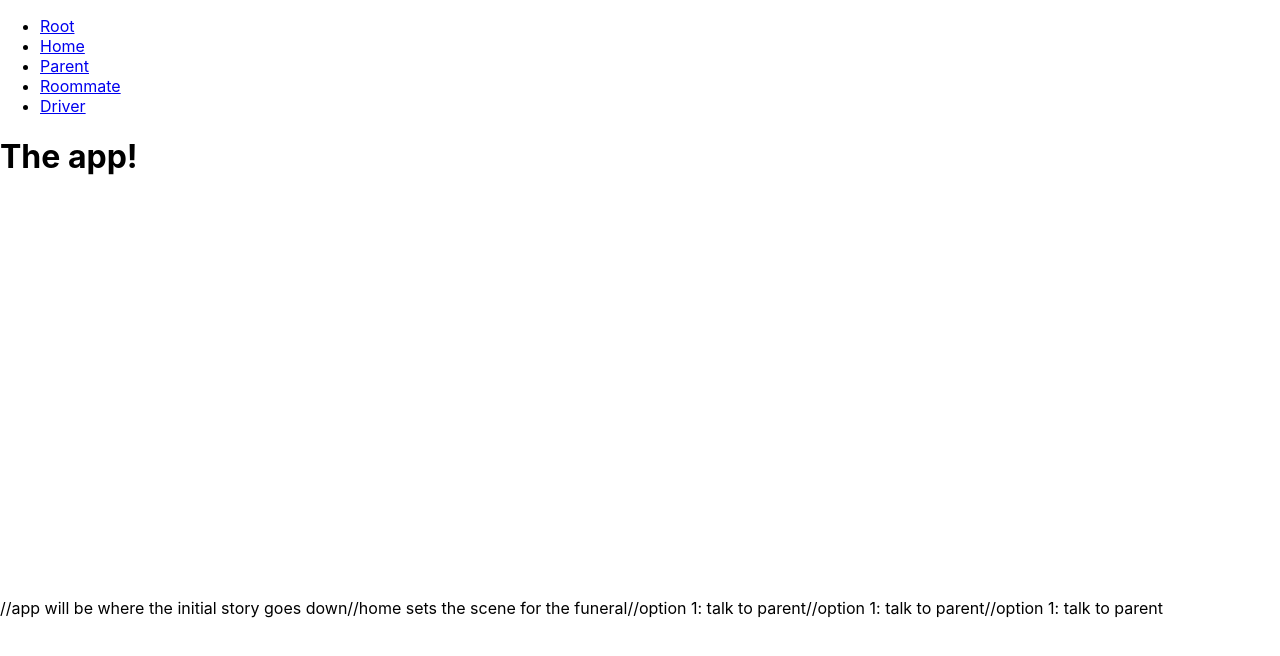
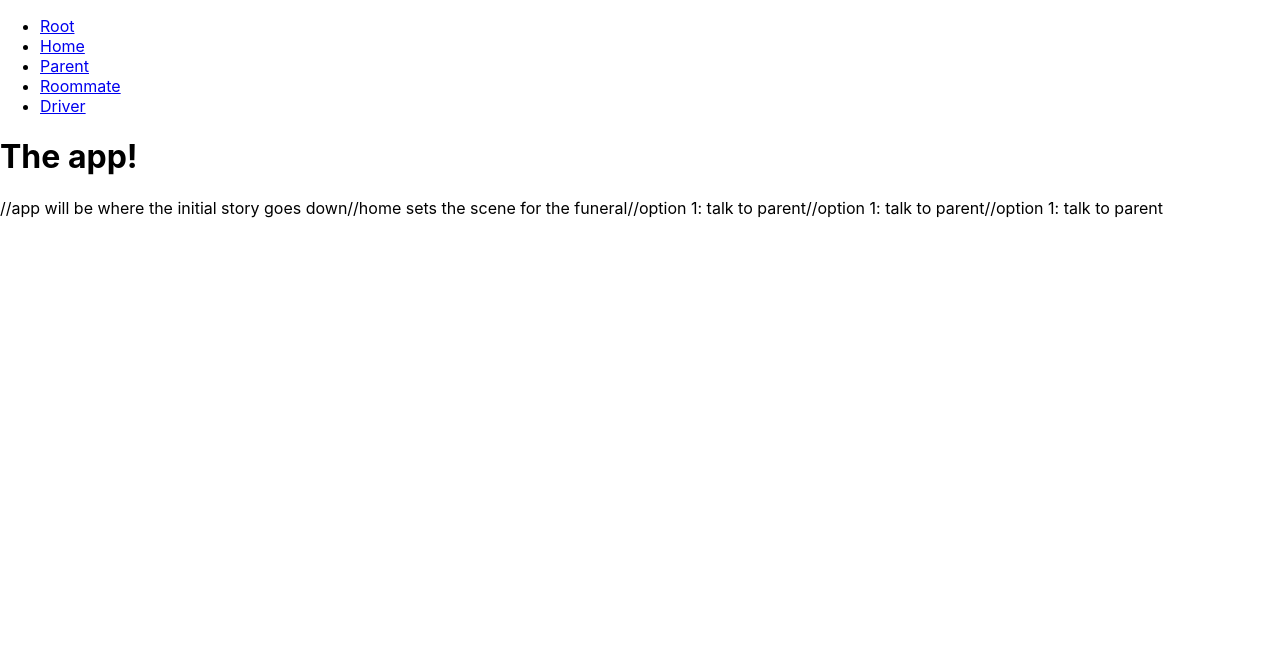
Before and after one commit to joal7299/Capstone, a React (Create React App) app: page / in a window 1280 px wide. Shown: the top 656 px of the page. Built offline with nearby package versions, Linux system fonts and the light colour scheme.

Commit message:
Sophie's branch

```diff
--- a/package.json
+++ b/package.json
@@ -8,7 +8,8 @@
     "react-dom": "^16.9.0",
     "react-lottie": "^1.2.3",
     "react-router-dom": "^5.0.1",
-    "react-scripts": "3.1.1"
+    "react-scripts": "3.1.1",
+    "typed.js": "^2.0.10"
   },
   "scripts": {
     "start": "react-scripts start",
--- a/src/App.js
+++ b/src/App.js
@@ -1,22 +1,23 @@
 import React from 'react'
 import Lottie from 'react-lottie'
 import animationData from './lotties/Square-test.json'
+import Typed from 'typed.js';
 
 class App extends React.Component {
   render() {
-      const defaultOptions = {
-          loop: true,
-          autoplay: true,
-          animationData: animationData,
-          rendererSettings: {
-              preserveAspectRatio: 'xMidYMid slice'
-          }
-      };
+      // const defaultOptions = {
+      //     loop: true,
+      //     autoplay: true,
+      //     animationData: animationData,
+      //     rendererSettings: {
+      //         preserveAspectRatio: 'xMidYMid slice'
+      //     }
+      // };
 
     return (
         <div>
           <h1>The app!</h1>
-            <Lottie options={defaultOptions} height={400} width={400} />
+            {/*<Lottie options={defaultOptions} height={400} width={400} />*/}
         </div>
     )
   }
```
Also changed, not shown: src/lottie.js (renamed from src/lotties/lottie.js), 1 other file (tests, documents, lock files or other folders).
